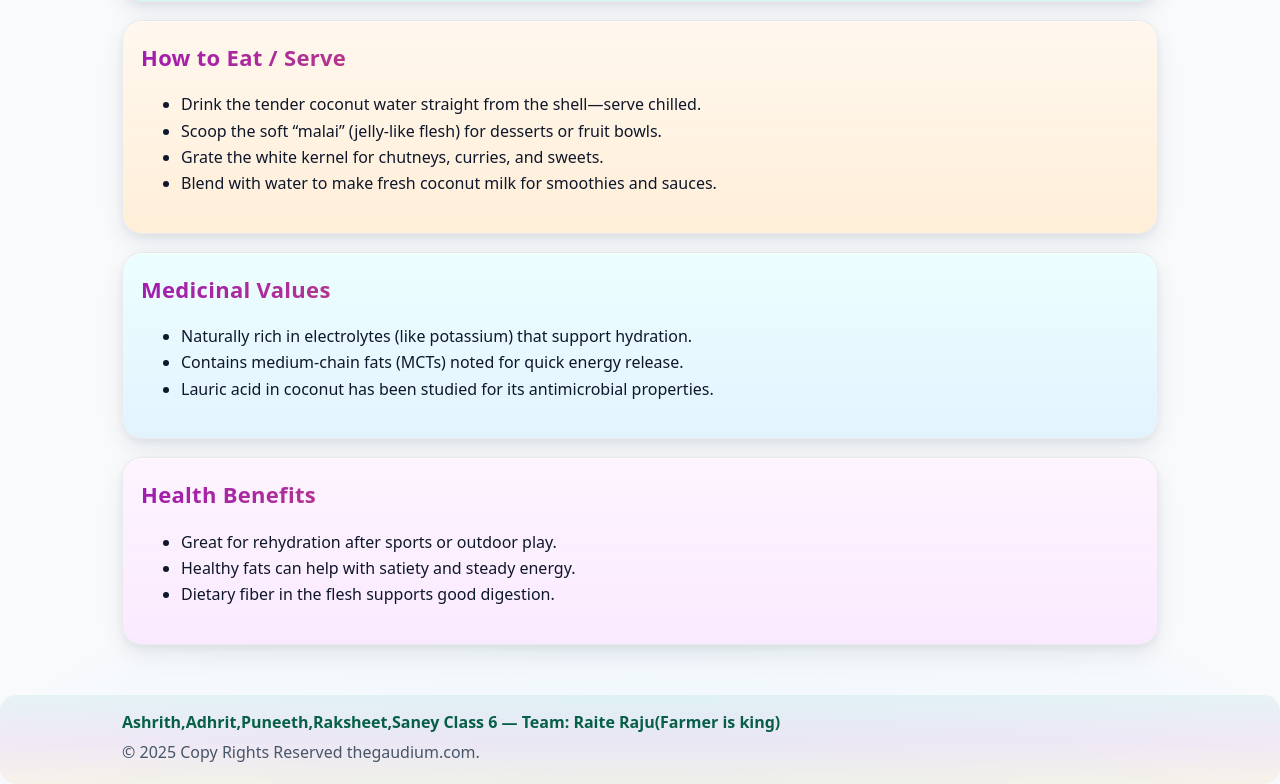
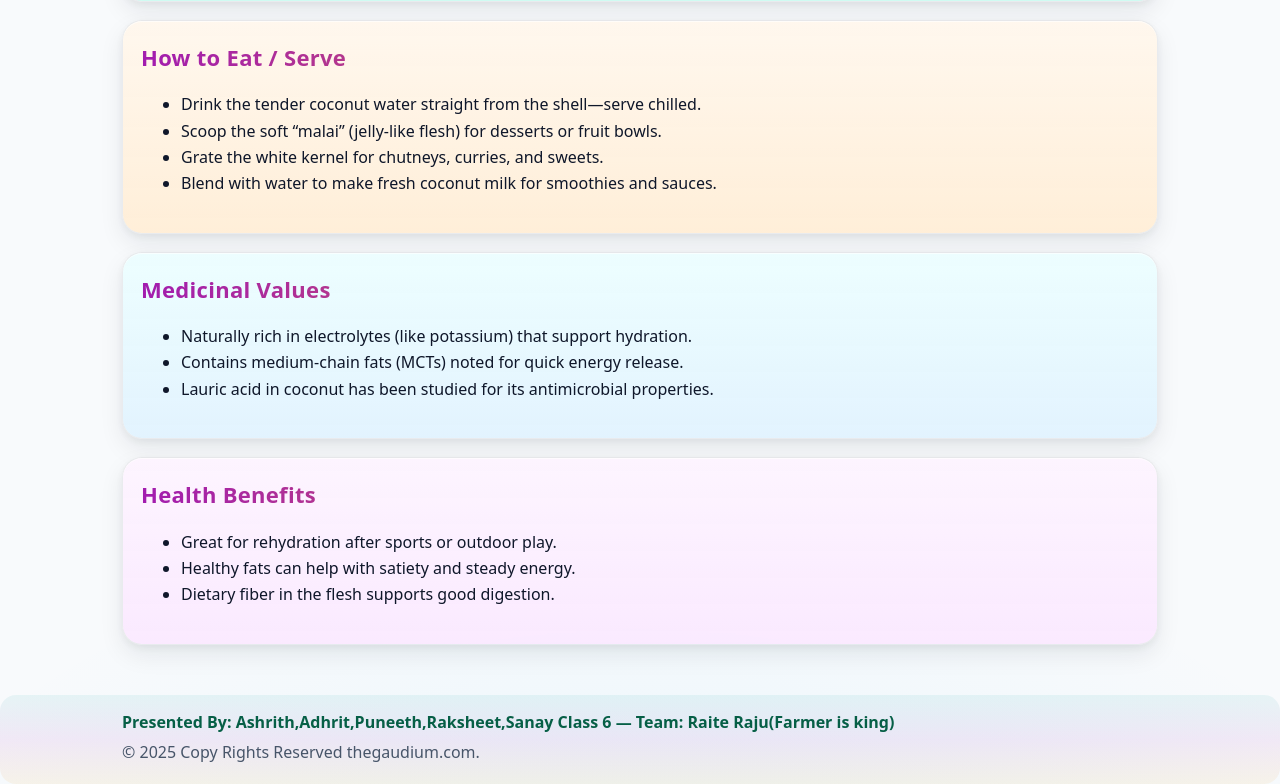
Before and after one commit to ravvenukamreddy/ashrith, a plain HTML site: page fruit/coconut.html in a window 1280 px wide. Shown: the part 547-1331 px from the top of the page. Drawn offline with Linux system fonts and the light colour scheme.

Commit message:
Fix HTML formatting and update footer presentation

```diff
--- a/fruit/coconut.html
+++ b/fruit/coconut.html
@@ -84,7 +84,7 @@
   <!-- FOOTER -->
   <footer>
     <div class="foot-wrap">
-      <div class="presented">Ashrith,Adhrit,Puneeth,Raksheet,Saney Class 6 — Team: Raite Raju(Farmer is king)</div>
+      <div class="presented">Presented By: Ashrith,Adhrit,Puneeth,Raksheet,Sanay Class 6 — Team: Raite Raju(Farmer is king)</div>
       <div class="rights">© <span id="year"></span> Copy Rights Reserved thegaudium.com.</div>
     </div>
   </footer>
```
